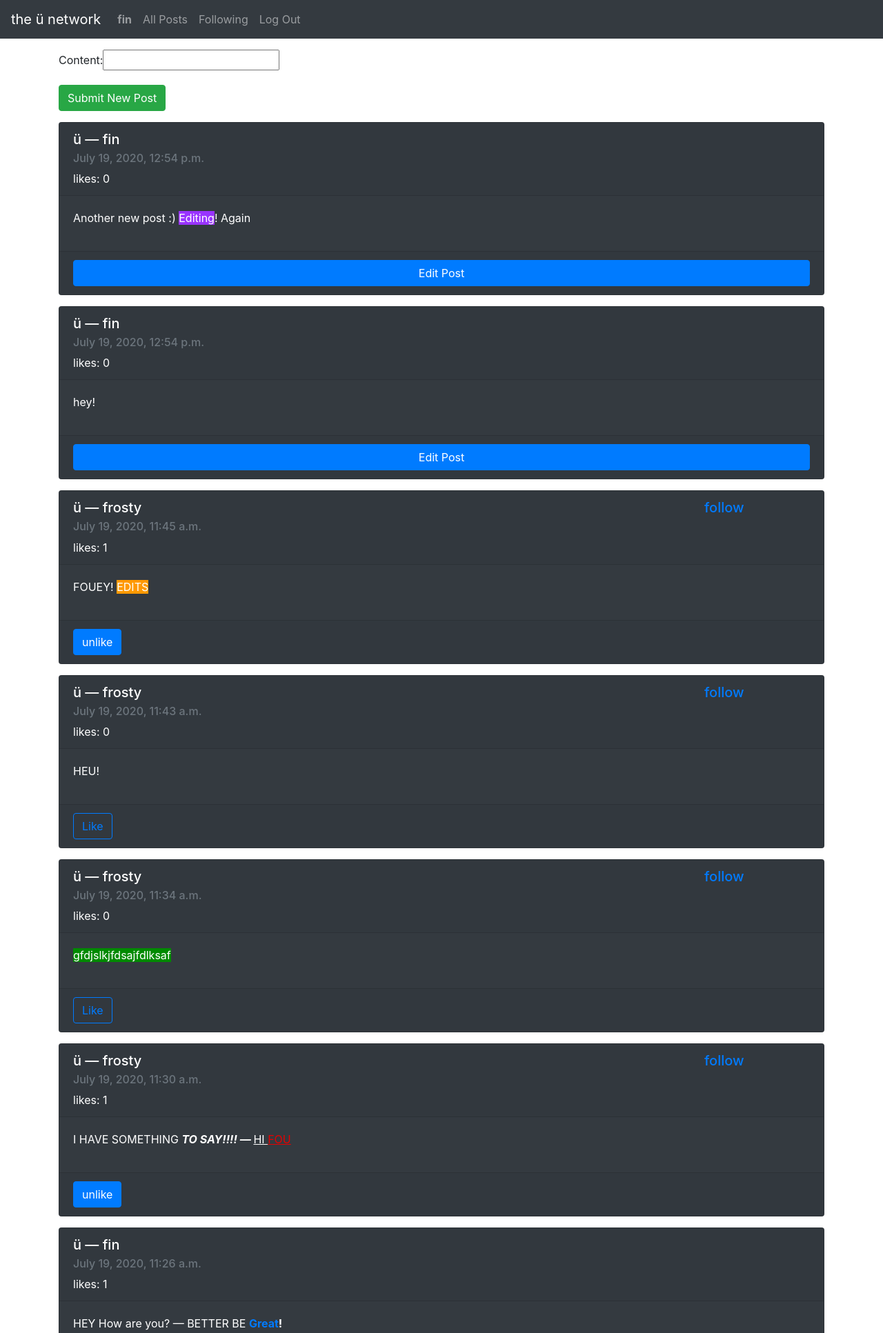
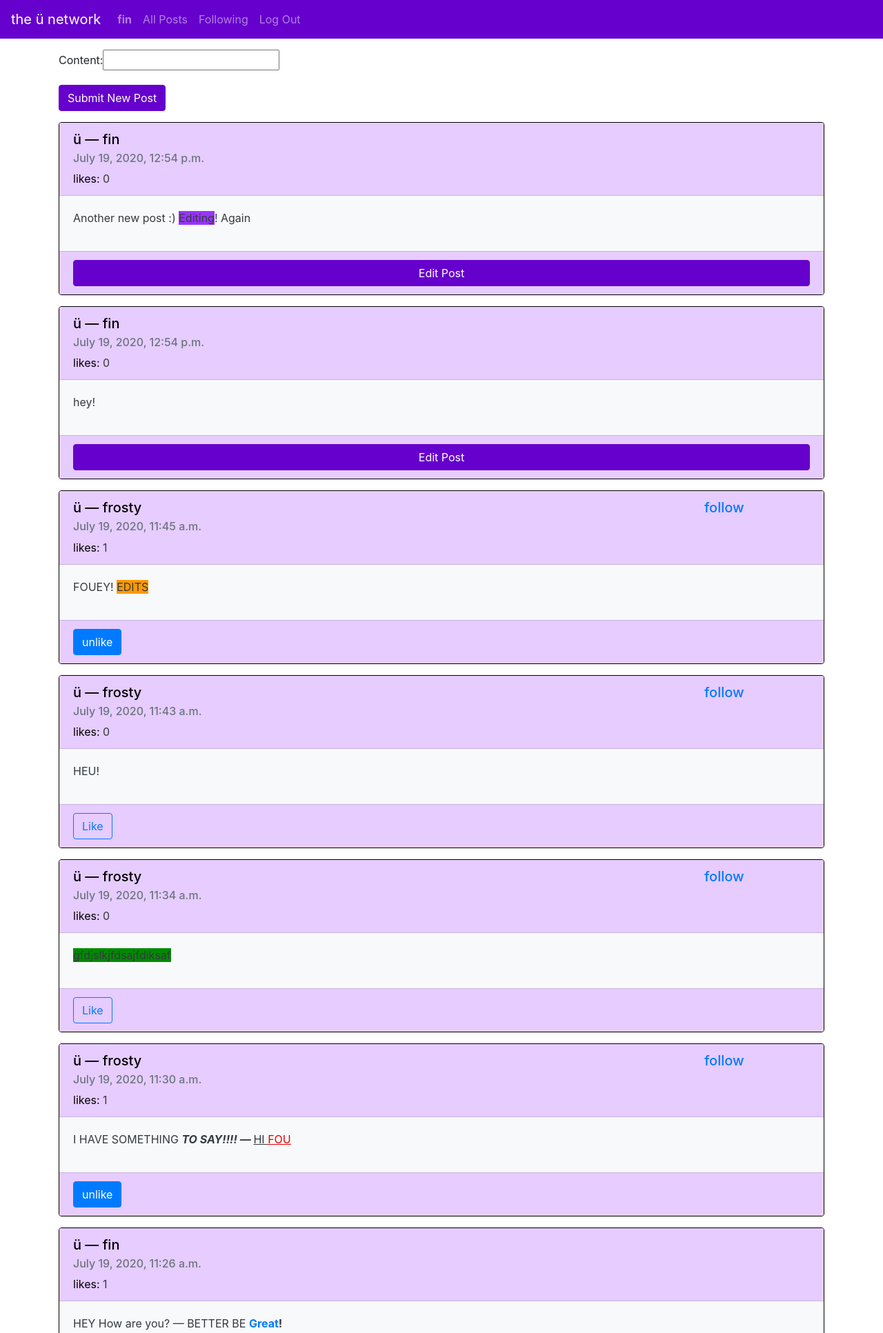
Before and after one commit to fross123/the-u-network, a Django app: page / in a window 1280 px wide. Shown: the top 1933 px of the page at 69% size. Run offline with Django 3.2, Linux system fonts and the light colour scheme; a user stored in the database is signed in; data comes from the database, SQL or seed files in the repository; both versions use the stored data as it was after the commit; some libraries are stand-ins or nearby versions.

Commit message:
minor style changes

```diff
--- a/network/static/network/styles.css
+++ b/network/static/network/styles.css
@@ -0,0 +1,21 @@
+.ql-editor {
+    min-height: 10em;
+}
+
+.card-header, .card-footer {
+    background: #e6ccff;
+}
+
+.card {
+    border-color: black;
+}
+
+.edit, .btn-success{
+    background-color: #6600cc;
+    border-color: #6600cc;
+}
+
+.btn-success:hover, .btn-success:active, .btn-success:focus, .edit:hover, .edit:active, .edit:focus {
+    background-color: #4d0099;
+    border-color: #6600cc;
+}
--- a/network/templates/network/layout.html
+++ b/network/templates/network/layout.html
@@ -30,7 +30,7 @@
     </head>
     <body>
 
-        <nav class="navbar navbar-expand-lg navbar-dark bg-dark">
+        <nav class="navbar navbar-expand-lg navbar-dark" style="background-color: #6600cc">
             <a class="navbar-brand" href="{% url 'index' %}">the &uuml; network</a>
 
             <div>
--- a/network/templates/network/post.html
+++ b/network/templates/network/post.html
@@ -1,7 +1,7 @@
-<div class="card text-white bg-dark my-3">
+<div class="card text-dark bg-light my-3">
     <div class="card-header">
         <h5 class="card-title row">
-            <a href="{% url 'profile' post.user.username %}" class="col-sm-10" style="color:white">
+            <a href="{% url 'profile' post.user.username %}" class="col-sm-10" style="color:black">
                 &uuml; &mdash; {{ post.user.username }}
             </a>
             {% if post.user in user.following.all %}
@@ -13,7 +13,7 @@
             {% endif %}
         </h5>
         <h6 class="card-subtitle mb-2 text-muted">{{ post.date }}</h6>
-        <a href="" id="{{ post.id }}"data-toggle="modal" data-target="#likesModal" onClick="getLikes(this.id)" style="color:white">likes:</a> <span href="#" class="likes" id="likes_{{ post.id }}">{{ post.likes.count }}</span>
+        <a href="" id="{{ post.id }}"data-toggle="modal" data-target="#likesModal" onClick="getLikes(this.id)" style="color:black">likes:</a> <span href="#" class="likes" id="likes_{{ post.id }}">{{ post.likes.count }}</span>
 
     </div>
     <div class="card-body">
```
Also changed, not shown: db.sqlite3.
